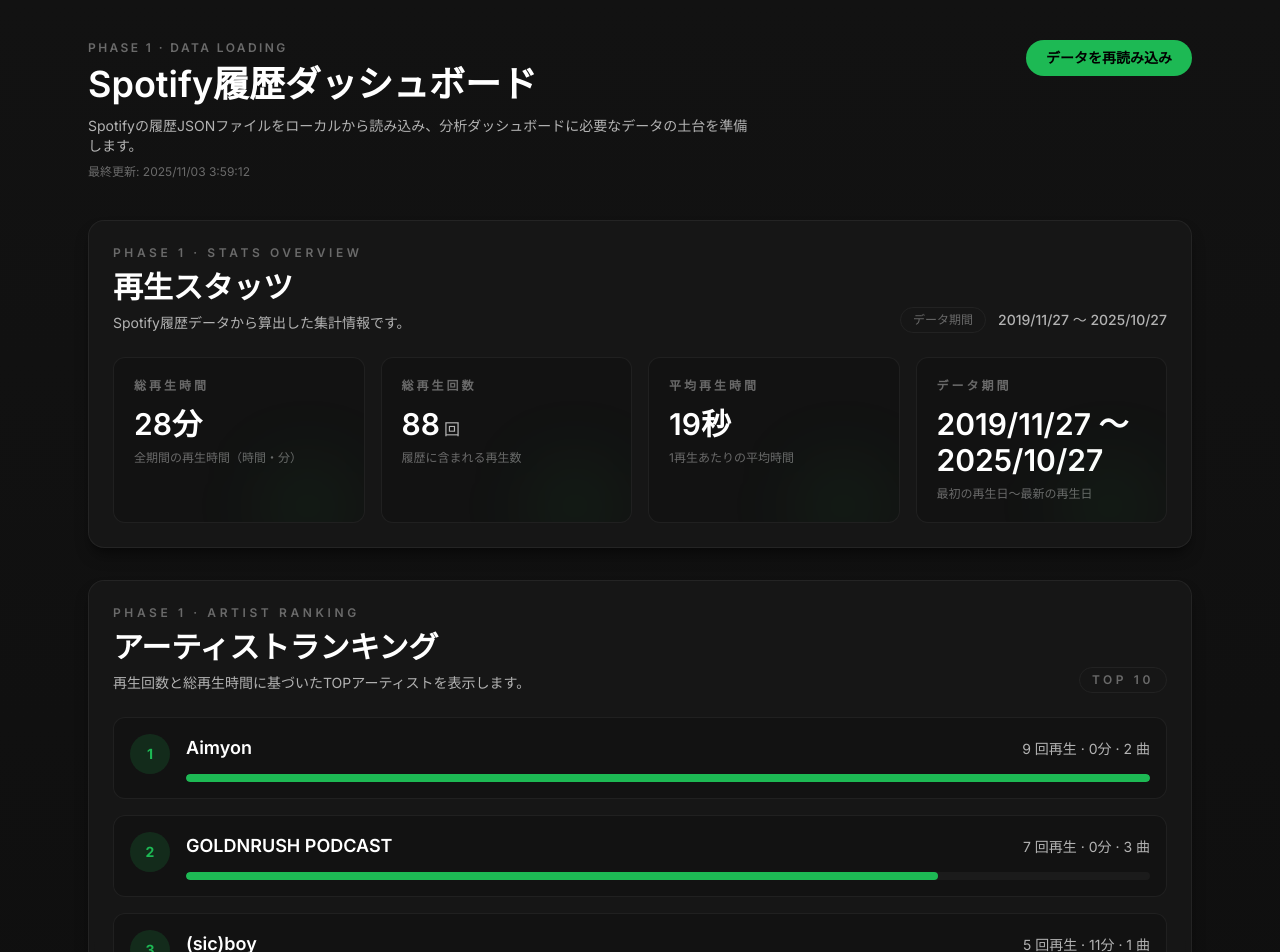
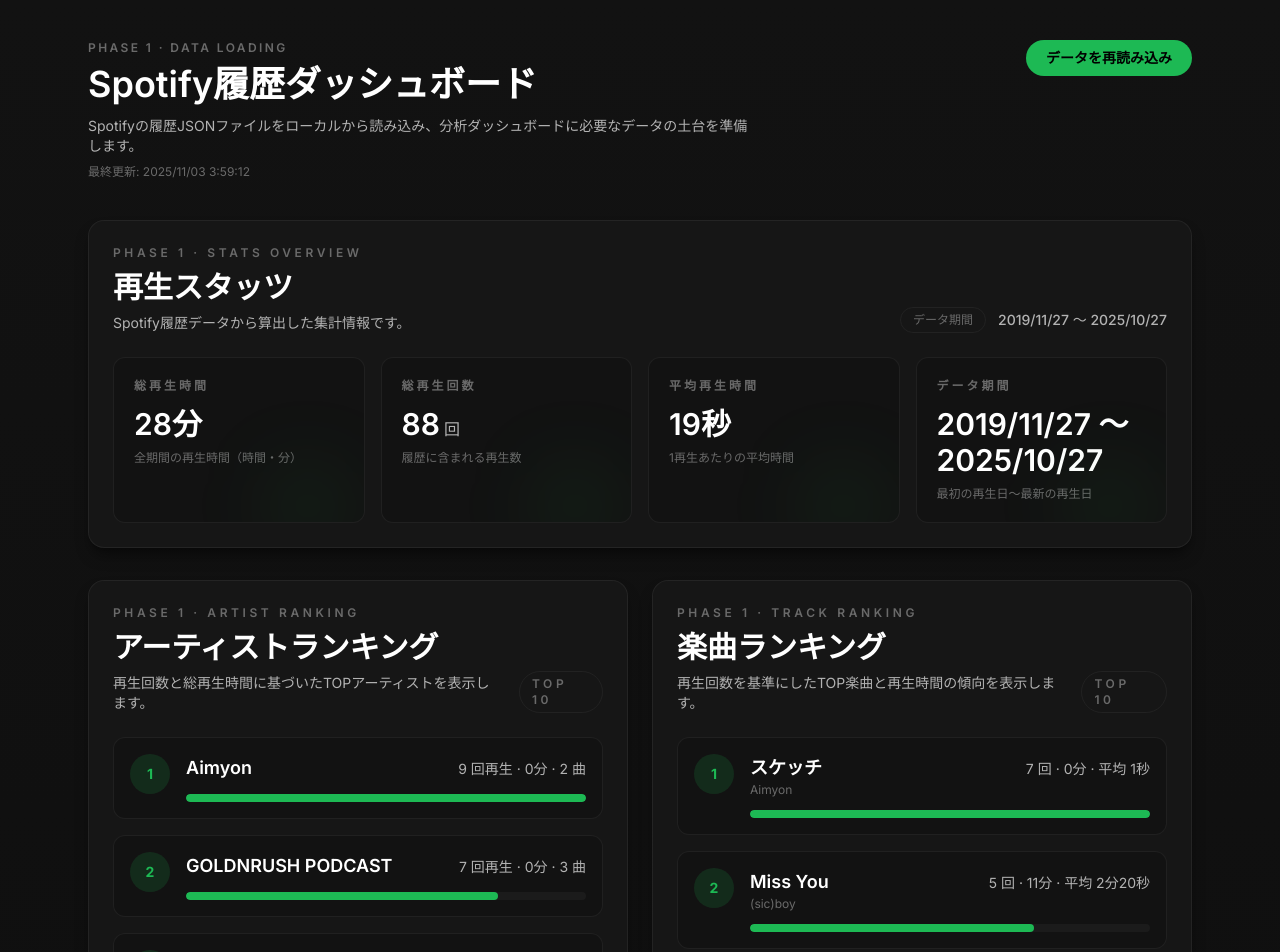
Before and after one commit to haruto0429/spotify-history-viewer, a Vue app: page / in a window 1280 px wide. Shown: the top 952 px of the page. Built offline with nearby package versions, Linux system fonts and the light colour scheme.

Commit message:
feat: add track ranking component (#5)

```diff
--- /dev/null
+++ b/src/components/dashboard/TrackRanking.vue
@@ -0,0 +1,111 @@
+<template>
+  <section
+    class="rounded-2xl border border-spotify-border/70 bg-spotify-dark-secondary/80 p-6 shadow-lg shadow-black/40 backdrop-blur-sm"
+  >
+    <header class="flex flex-col gap-4 md:flex-row md:items-end md:justify-between">
+      <div>
+        <p class="text-xs font-semibold uppercase tracking-[0.3em] text-spotify-text-muted">
+          Phase 1 · Track Ranking
+        </p>
+        <h2 class="mt-2 text-2xl font-semibold text-white md:text-3xl">楽曲ランキング</h2>
+        <p class="mt-2 text-sm text-spotify-text-secondary">
+          再生回数を基準にしたTOP楽曲と再生時間の傾向を表示します。
+        </p>
+      </div>
+
+      <span
+        v-if="tracks.length"
+        class="inline-flex items-center rounded-full border border-spotify-border/60 px-3 py-1 text-xs font-semibold uppercase tracking-[0.3em] text-spotify-text-muted"
+      >
+        Top {{ tracks.length }}
+      </span>
+    </header>
+
+    <div v-if="tracks.length" class="mt-6 space-y-4">
+      <button
+        v-for="track in tracks"
+        :key="track.key"
+        type="button"
+        class="group w-full rounded-xl border border-spotify-border/60 bg-spotify-dark p-4 text-left transition hover:border-spotify-green/70 focus:border-spotify-green/70 focus:outline-none focus-visible:ring-2 focus-visible:ring-spotify-green/60"
+      >
+        <div class="flex items-start gap-4">
+          <span
+            class="flex h-10 w-10 items-center justify-center rounded-full bg-spotify-green/15 text-sm font-bold text-spotify-green group-hover:bg-spotify-green/25"
+          >
+            {{ track.rank }}
+          </span>
+
+          <div class="flex-1">
+            <div class="flex flex-col gap-1 md:flex-row md:items-baseline md:justify-between">
+              <div>
+                <p class="text-lg font-semibold text-white">{{ track.name }}</p>
+                <p class="text-xs text-spotify-text-muted">{{ track.artist }}</p>
+              </div>
+              <p class="text-sm text-spotify-text-secondary">
+                {{ track.playCount.toLocaleString() }} 回 · {{ track.totalTimeLabel }} · 平均 {{ track.averageTimeLabel }}
+              </p>
+            </div>
+
+            <div class="mt-3 h-2 w-full overflow-hidden rounded-full bg-spotify-border/40">
+              <span
+                class="block h-full origin-left rounded-full bg-spotify-green transition-transform duration-300 group-hover:scale-x-[1.02]"
+                :style="{ width: `${track.progress}%` }"
+              />
+            </div>
+          </div>
+        </div>
+      </button>
+    </div>
+
+    <p v-else class="mt-6 rounded-xl border border-spotify-border/60 bg-spotify-dark p-6 text-sm text-spotify-text-secondary">
+      集計可能な楽曲データがまだありません。
+    </p>
+  </section>
+</template>
+
+<script setup lang="ts">
+import { computed } from 'vue'
+import { storeToRefs } from 'pinia'
+import { useDataStore } from '@/stores/dataStore'
+import { formatHoursAndMinutes, formatMinutesAndSeconds } from '@/utils/formatters'
+
+const dataStore = useDataStore()
+const { processedData } = storeToRefs(dataStore)
+
+const topTracks = computed(() => {
+  const tracks = processedData.value?.tracks ?? []
+  return tracks.slice(0, 10)
+})
+
+const maxPlayCount = computed(() =>
+  topTracks.value.reduce((max, track) => Math.max(max, track.playCount), 0)
+)
+
+const tracks = computed(() => {
+  if (!topTracks.value.length) {
+    return [] as Array<{
+      key: string
+      rank: number
+      name: string
+      artist: string
+      playCount: number
+      totalTimeLabel: string
+      averageTimeLabel: string
+      progress: number
+    }>
+  }
+
+  const max = Math.max(1, maxPlayCount.value)
+
+  return topTracks.value.map((track, index) => ({
+    key: `${track.name ?? 'Unknown Track'}__${track.artist}`,
+    rank: index + 1,
+    name: track.name ?? 'Unknown Track',
+    artist: track.artist,
+    playCount: track.playCount,
+    totalTimeLabel: formatHoursAndMinutes(track.totalTimeMs),
+    averageTimeLabel: formatMinutesAndSeconds(track.averageTimeMs),
+    progress: Math.min(100, Math.max(12, Math.round((track.playCount / max) * 100))),
+  }))
+})
+</script>
--- a/src/views/DashboardView.vue
+++ b/src/views/DashboardView.vue
@@ -64,7 +64,11 @@
 
         <template v-if="hasData">
           <StatsOverview />
-          <ArtistRanking />
+
+          <div class="grid gap-6 lg:grid-cols-2">
+            <ArtistRanking />
+            <TrackRanking />
+          </div>
 
           <div class="grid gap-6 md:grid-cols-2 xl:grid-cols-3">
             <div class="rounded-xl border border-spotify-border bg-spotify-dark-secondary p-6 shadow-lg shadow-black/30">
@@ -113,6 +117,7 @@
 import { useSpotifyData } from '@/composables/useSpotifyData'
 import StatsOverview from '@/components/dashboard/StatsOverview.vue'
 import ArtistRanking from '@/components/dashboard/ArtistRanking.vue'
+import TrackRanking from '@/components/dashboard/TrackRanking.vue'
 import { useDataStore } from '@/stores/dataStore'
 
 const dataStore = useDataStore()
```
